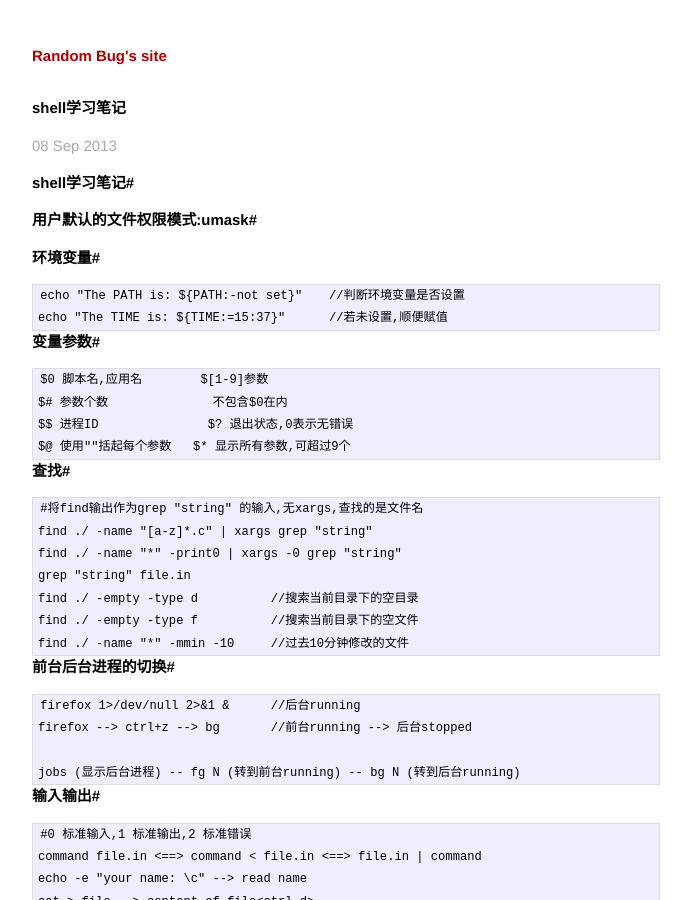
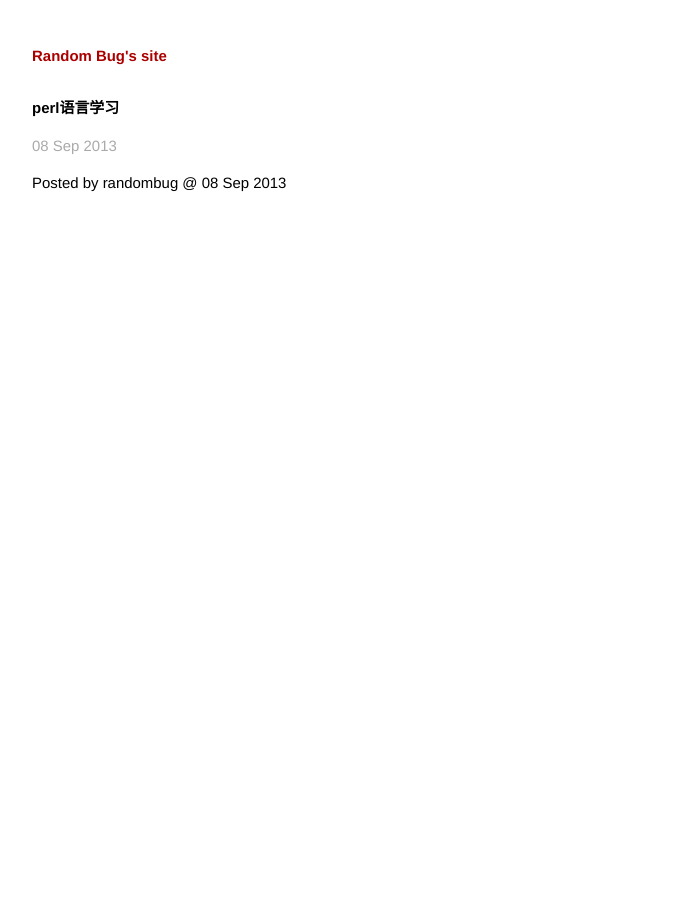
Before and after one commit to jfgong/jekyll_linteler, a Jekyll site: the page built from _posts/2013-09-08-perl-learning.markdown, in a window 1280 px wide and 900 px high. Shown: the whole window, without its empty margins (294-985 px from the left). Built offline with Jekyll 4.4.1, drawn with Linux system fonts in a browser that asks for light colours; some of the changed text lies outside the part shown.

Commit message:
update 2013-09-08-perl-learning.markdown

```diff
--- a/_posts/2013-09-08-perl-learning.markdown
+++ b/_posts/2013-09-08-perl-learning.markdown
@@ -1,91 +1,6 @@
 ---
 layout: post
-title: shell学习笔记
+title: perl语言学习
 ---
 
-#shell学习笔记#
-
-#用户默认的文件权限模式:umask#
-
-#环境变量#
-	echo "The PATH is: ${PATH:-not set}"	//判断环境变量是否设置
-	echo "The TIME is: ${TIME:=15:37}"	//若未设置,顺便赋值
-
-#变量参数#
-	$0 脚本名,应用名        $[1-9]参数
-	$# 参数个数		不包含$0在内
-	$$ 进程ID               $? 退出状态,0表示无错误
-	$@ 使用""括起每个参数   $* 显示所有参数,可超过9个
-
-#查找#
-	#将find输出作为grep "string" 的输入,无xargs,查找的是文件名
-	find ./ -name "[a-z]*.c" | xargs grep "string"
-	find ./ -name "*" -print0 | xargs -0 grep "string"
-	grep "string" file.in
-	find ./ -empty -type d          //搜索当前目录下的空目录
-	find ./ -empty -type f          //搜索当前目录下的空文件
-	find ./ -name "*" -mmin -10	//过去10分钟修改的文件
-
-#前台后台进程的切换#
-	firefox 1>/dev/null 2>&1 &	//后台running
-	firefox --> ctrl+z --> bg	//前台running --> 后台stopped
-
-	jobs (显示后台进程) -- fg N (转到前台running) -- bg N (转到后台running)
-
-#输入输出#
-	#0 标准输入,1 标准输出,2 标准错误
-	command file.in <==> command < file.in <==> file.in | command
-	echo -e "your name: \c" --> read name
-	cat > file --> content of file<ctrl-d>
-	cat >> file << EOF		//向file追加内容,以EOF结束
-
-#重定向-管道#
-	# >写入 >>追加
-	sort < file.in > file.out	//>操作会删除file.out的全部内容
-	#标准输出和标准错误都输出到file.out
-	command > file.out 2>&1 <==> command >& file.out
-	command 1>file.out 2>file.out	//与上述不同,2>会在file.out开始处覆盖写入
-	#列出系统中所有的文件系统,注意重定向不会回显,而tee会回显
-	df -k | awk '{print $1}' | grep -v "Filesystem" | sed 's/\/dev\///g' | tee file.system
-	cat file.system
-
-#命令执行顺序#
-	&&  ||
-	(command1;command2) 当前shell执行
-	{command1;command2} 子shell中执行
-
-#条件判断#
-	#注意shell中0为真,其它为假
-	test -d file <==> [ -d file ]	//d目录f正规文件L符号链接rwx读写执行
-	-a 逻辑与and  -o 逻辑或or  ! 逻辑否
-
-#循环#
-	while read LINE - do - done < file.in
-
-#定义shell函数#
-	source function.sh	//载入shell,以便在脚本和命令行中调用,set查看
-	shift VS getopts	//get options
-
-#调试#
-	set -x		//打开shell调试模式,先输出命令,再输出结果
-	set +x		//关闭shell调试模式,搭配echo进行调试
-
-#交互shell编程#
-	read ANS
-	case $ANS in
-	    y|Y)
-	        command
-	    ;;
-	    n|N);;
-	esac
-
-#signal信号和trap#
-	1, 2(ctrl-c), 3, 9(无条件终止),15
-	trap "" signal(s)	//忽略信号
-	trap "function" 2 3	//捕获信号2,3后执行function
-
-#date#
-	date +%m%d%y		//月日年
-	date +%m-%d-%y		//月-日-年
-
 Posted by randombug @ {{ page.date | date_to_string }}
```
